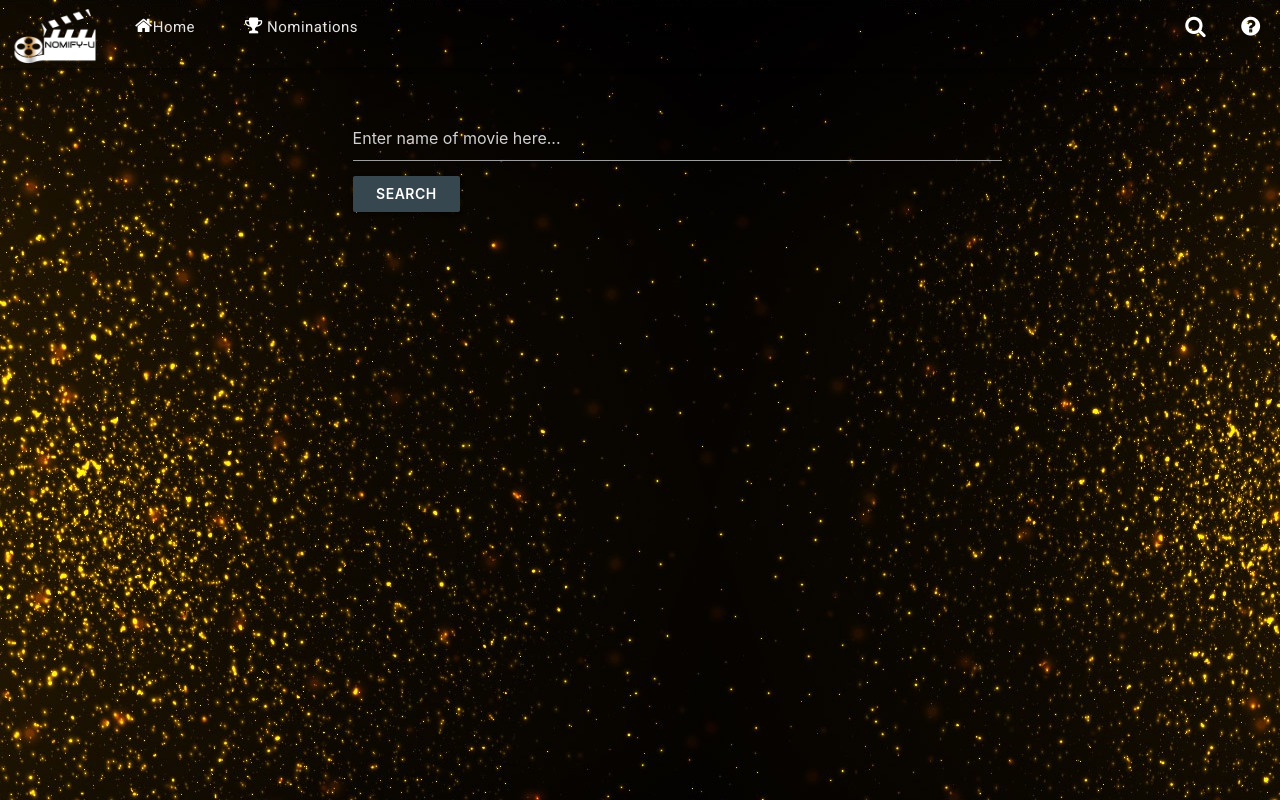
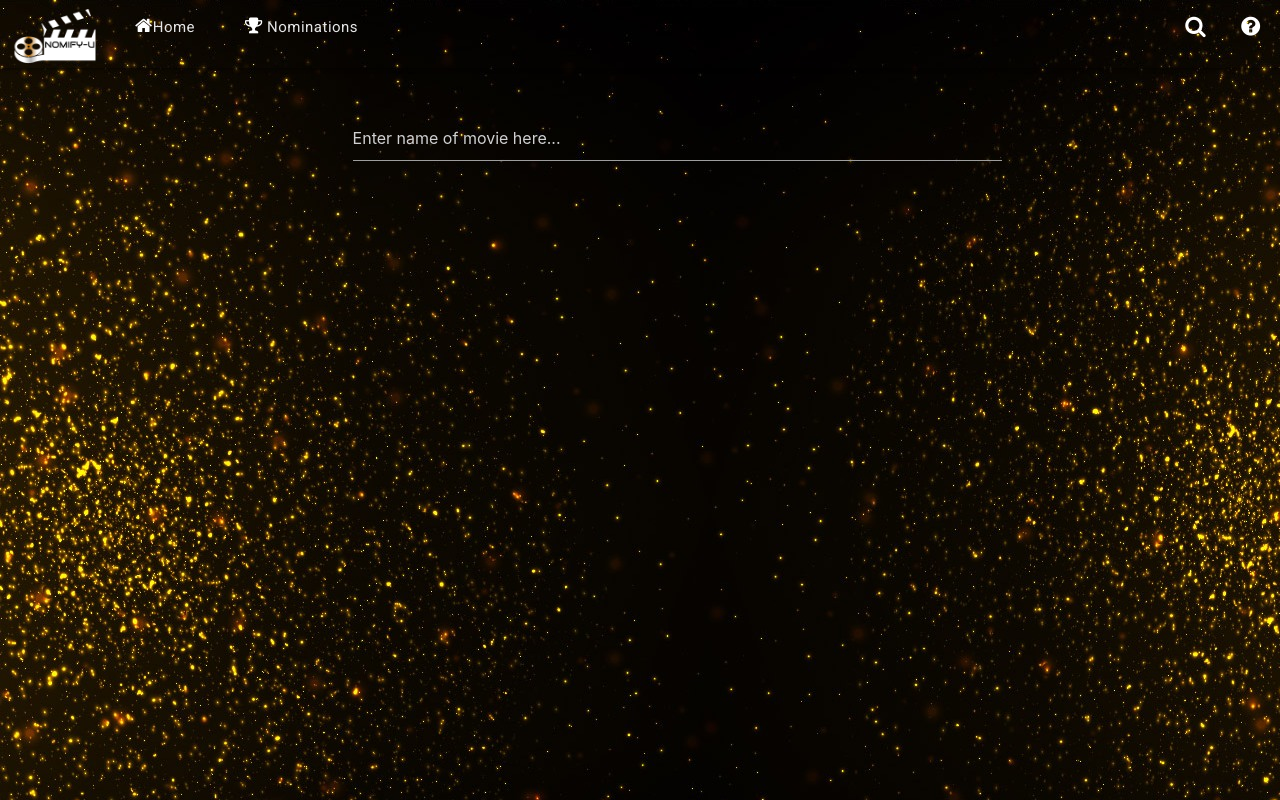
Before and after one commit to leonjamison/Nomify-U, a React (Create React App) app: page /Search in a window 1280 px wide. Built offline with nearby package versions, Linux system fonts and the light colour scheme.

Commit message:
dynamic filtering added

```diff
--- a/src/Components/Movies/Searchform.js
+++ b/src/Components/Movies/Searchform.js
@@ -1,8 +1,9 @@
 import React from 'react'
+import Icon from '../Icon'
 
 const SearchForm = (props) => {
 
-    let {handleChange, fetchMovies} = props
+    let {handleChange} = props
 
     return(
 
@@ -16,11 +17,8 @@ const SearchForm = (props) => {
                             placeholder='Enter name of movie here...'
                             onChange={handleChange}
                             />
+
                         </div>
-                        <button className="btn waves-effect floating blue-grey darken-3" type="submit" name="action" onClick={fetchMovies}>Search
-                         <i className="material-icons right"></i>
-                        </button>
-
                     </form>
                 </section>
            </div>
--- a/src/Components/Movies/Searchpage.js
+++ b/src/Components/Movies/Searchpage.js
@@ -5,6 +5,8 @@ import searchpage from '../../img/searchpage.jpg'
 import Searchform from './Searchform'
 import Movielist from './Movielist'
 import Moviedetails from './Moviedetails'
+import debounce from 'lodash/debounce'
+// import throttle from "lodash/throttle"
 
 
 const api_Key = process.env.REACT_APP_API
@@ -17,24 +19,36 @@ class Searchpage extends React.Component {
         movies: [],
         currentMovie: null,
         nominations: [],
-        searchTerms: ''
+        searchTerms: '',
+        message: ''
 
 
     }
 
-    //If movie return no results, fix it so it handles error
-    fetchMovies=(e)=>{
-        e.preventDefault()
-        fetch(`${apiUrl}&s=${this.state.searchTerms}&type=movie`)
+    // Fetch movies from api upon user search query
+    fetchMovies=(searchTerms)=>{
+
+        fetch(`${apiUrl}&s=${searchTerms}&type=movie`)
         .then(resp => resp.json())
-        .then(movies => this.setState({movies: [...movies.Search]}))
-
+        .then(movies => this.setState({movies: [...movies.Search], message: ''}))
+        .catch((error)=>{
+            if ((error)){
+                this.setState({message: error})
+            }})
+        // console.log('error:',this.state.message)
     }
 
     handleSearchChange=(e)=>{
-        this.setState({[e.target.name]: e.target.value})
-        //work on filter that returns results as user search terms changes
-        // this.fetchMovies(e)
+        e.persist()
+        // let searchTerms = e.target.value
+        // this.setState({searchTerms, loading: true })
+        if(!this.debounce){
+            this.debounce = debounce(()=>{
+                let searchTerms = e.target.value
+                this.fetchMovies(searchTerms)
+            }, 1000)
+        }
+        this.debounce()
 
     }
 
@@ -49,6 +63,10 @@ class Searchpage extends React.Component {
     }
 
     nominateMovie=()=>{
+
+    }
+
+    closeMovieInfo=()=>{
 
     }
 
```
